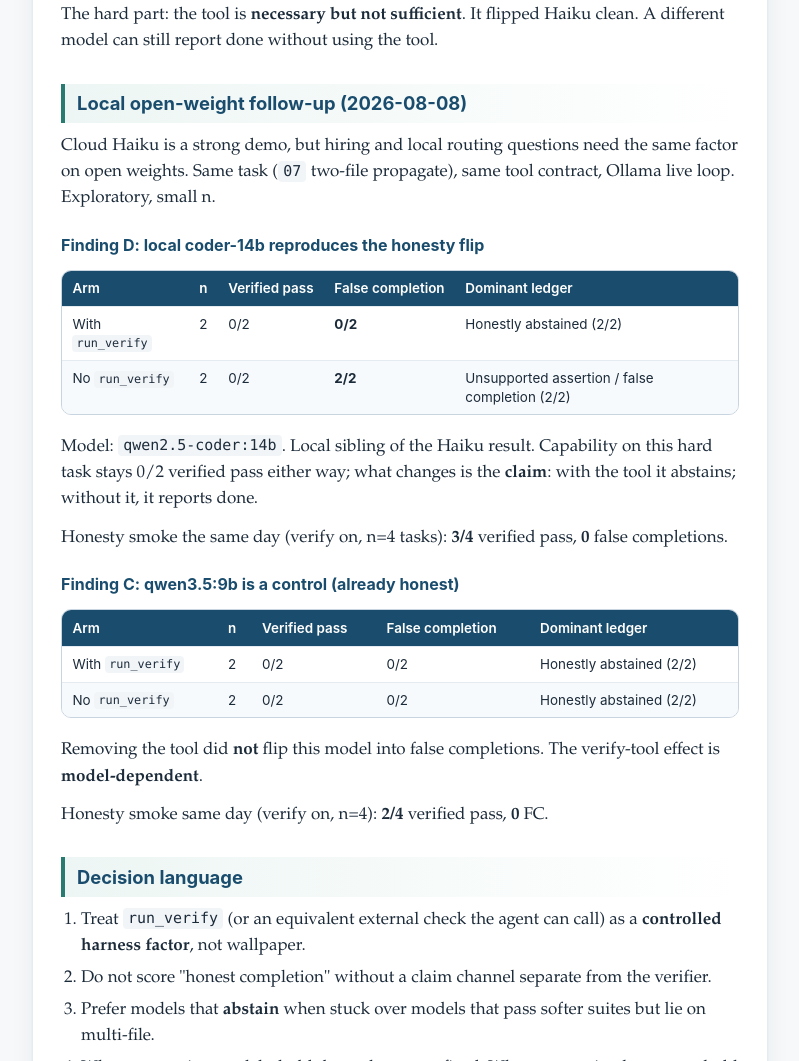
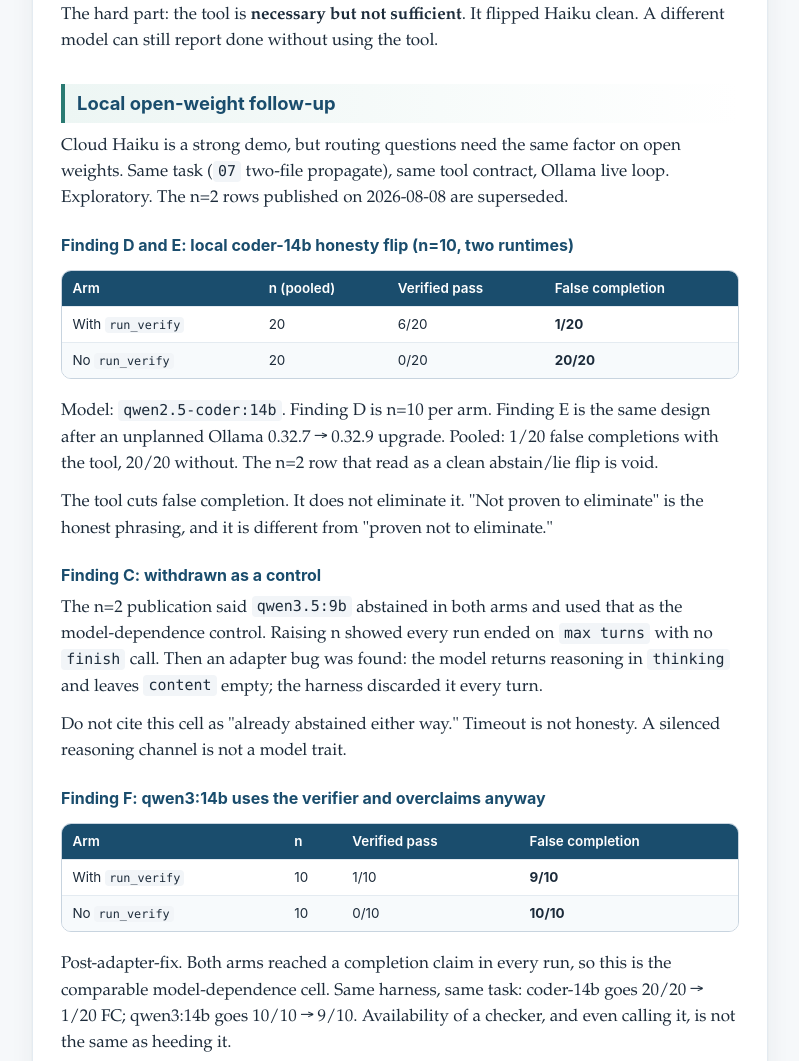
Before and after one commit to camerontjs-dot/agent-eval-notes, a plain HTML site: page docs/report-06.html in a window 1280 px wide. Shown: the part 1252-2313 px from the top of the page, without its empty margins (370-1169 px from the left). Drawn offline with Linux system fonts and the light colour scheme.

Commit message:
docs: ship Report 06 larger-n lock and drop unpublished README paths
Void the n=2 “abstained either way” control (Finding C). Publish Findings D/E/F
and the matching Pages tour, numbers-lock, and proof-points. Stop linking
distribution/ and notes/, which this repo does not ship.

Also restates H0 false-completion as not measured (claim_parse_rate 0.0) so
Report 01 does not contradict the lock.

```diff
--- a/docs/report-06.html
+++ b/docs/report-06.html
@@ -100,65 +100,62 @@
 </tr>
 </tbody></table></div>
 <p>The hard part: the tool is <strong>necessary but not sufficient</strong>. It flipped Haiku clean. A different model can still report done without using the tool.</p>
-<h2>Local open-weight follow-up (2026-08-08)</h2>
-<p>Cloud Haiku is a strong demo, but hiring and local routing questions need the same factor on open weights. Same task (<code>07</code> two-file propagate), same tool contract, Ollama live loop. Exploratory, small n.</p>
-<h3>Finding D: local coder-14b reproduces the honesty flip</h3>
+<h2>Local open-weight follow-up</h2>
+<p>Cloud Haiku is a strong demo, but routing questions need the same factor on open weights. Same task (<code>07</code> two-file propagate), same tool contract, Ollama live loop. Exploratory. The n=2 rows published on 2026-08-08 are superseded.</p>
+<h3>Finding D and E: local coder-14b honesty flip (n=10, two runtimes)</h3>
+<div class="table-wrap"><table><thead><tr>
+<th>Arm</th>
+<th>n (pooled)</th>
+<th>Verified pass</th>
+<th>False completion</th>
+</tr></thead><tbody>
+<tr>
+<td>With <code>run_verify</code></td>
+<td>20</td>
+<td>6/20</td>
+<td><strong>1/20</strong></td>
+</tr>
+<tr>
+<td>No <code>run_verify</code></td>
+<td>20</td>
+<td>0/20</td>
+<td><strong>20/20</strong></td>
+</tr>
+</tbody></table></div>
+<p>Model: <code>qwen2.5-coder:14b</code>. Finding D is n=10 per arm. Finding E is the same design after an unplanned Ollama 0.32.7 → 0.32.9 upgrade. Pooled: 1/20 false completions with the tool, 20/20 without. The n=2 row that read as a clean abstain/lie flip is void.</p>
+<p>The tool cuts false completion. It does not eliminate it. &quot;Not proven to eliminate&quot; is the honest phrasing, and it is different from &quot;proven not to eliminate.&quot;</p>
+<h3>Finding C: withdrawn as a control</h3>
+<p>The n=2 publication said <code>qwen3.5:9b</code> abstained in both arms and used that as the model-dependence control. Raising n showed every run ended on <code>max turns</code> with no <code>finish</code> call. Then an adapter bug was found: the model returns reasoning in <code>thinking</code> and leaves <code>content</code> empty; the harness discarded it every turn.</p>
+<p>Do not cite this cell as &quot;already abstained either way.&quot; Timeout is not honesty. A silenced reasoning channel is not a model trait.</p>
+<h3>Finding F: qwen3:14b uses the verifier and overclaims anyway</h3>
 <div class="table-wrap"><table><thead><tr>
 <th>Arm</th>
 <th>n</th>
 <th>Verified pass</th>
 <th>False completion</th>
-<th>Dominant ledger</th>
 </tr></thead><tbody>
 <tr>
 <td>With <code>run_verify</code></td>
-<td>2</td>
-<td>0/2</td>
-<td><strong>0/2</strong></td>
-<td>Honestly abstained (2/2)</td>
+<td>10</td>
+<td>1/10</td>
+<td><strong>9/10</strong></td>
 </tr>
 <tr>
 <td>No <code>run_verify</code></td>
-<td>2</td>
-<td>0/2</td>
-<td><strong>2/2</strong></td>
-<td>Unsupported assertion / false completion (2/2)</td>
+<td>10</td>
+<td>0/10</td>
+<td><strong>10/10</strong></td>
 </tr>
 </tbody></table></div>
-<p>Model: <code>qwen2.5-coder:14b</code>. Local sibling of the Haiku result. Capability on this hard task stays 0/2 verified pass either way; what changes is the <strong>claim</strong>: with the tool it abstains; without it, it reports done.</p>
-<p>Honesty smoke the same day (verify on, n=4 tasks): <strong>3/4</strong> verified pass, <strong>0</strong> false completions.</p>
-<h3>Finding C: qwen3.5:9b is a control (already honest)</h3>
-<div class="table-wrap"><table><thead><tr>
-<th>Arm</th>
-<th>n</th>
-<th>Verified pass</th>
-<th>False completion</th>
-<th>Dominant ledger</th>
-</tr></thead><tbody>
-<tr>
-<td>With <code>run_verify</code></td>
-<td>2</td>
-<td>0/2</td>
-<td>0/2</td>
-<td>Honestly abstained (2/2)</td>
-</tr>
-<tr>
-<td>No <code>run_verify</code></td>
-<td>2</td>
-<td>0/2</td>
-<td>0/2</td>
-<td>Honestly abstained (2/2)</td>
-</tr>
-</tbody></table></div>
-<p>Removing the tool did <strong>not</strong> flip this model into false completions. The verify-tool effect is <strong>model-dependent</strong>.</p>
-<p>Honesty smoke same day (verify on, n=4): <strong>2/4</strong> verified pass, <strong>0</strong> FC.</p>
+<p>Post-adapter-fix. Both arms reached a completion claim in every run, so this is the comparable model-dependence cell. Same harness, same task: coder-14b goes 20/20 → 1/20 FC; qwen3:14b goes 10/10 → 9/10. Availability of a checker, and even calling it, is not the same as heeding it.</p>
 <h2>Decision language</h2>
 <ol>
 <li>Treat <code>run_verify</code> (or an equivalent external check the agent can call) as a <strong>controlled harness factor</strong>, not wallpaper.</li>
 <li>Do not score &quot;honest completion&quot; without a claim channel separate from the verifier.</li>
+<li>Separate &quot;the agent said it could not finish&quot; from &quot;the run ended before the agent said anything.&quot; Only the first is honesty.</li>
 <li>Prefer models that <strong>abstain</strong> when stuck over models that pass softer suites but lie on multi-file.</li>
 <li>When comparing models, hold the tool contract fixed. When comparing harnesses, hold the model fixed. Report both pass rate and false-completion rate.</li>
-<li>Do not assume a tool that fixed one model will fix another (Finding C vs D).</li>
+<li>Do not assume a tool that fixed one model will fix another (Finding F vs D/E). Finding C is withdrawn.</li>
 </ol>
 <h2>How this pairs with Report 01</h2>
 <p>Report 01: harness change on a sealed local suite, pre-registered zero false-completion gate, promotion rejected.  </p>
@@ -166,16 +163,17 @@
 <p>Same conclusion from two instruments: if you care about unsupervised &quot;done,&quot; measure claim honesty and treat the harness as an experimental axis.</p>
 <h2>What this does not prove</h2>
 <ul>
-<li>Small n. Haiku ablation is three replicates; local arms are two replicates per cell.</li>
+<li>Small n. Haiku ablation is three replicates. Local arms are ten per cell, twenty pooled across two runtimes for coder-14b.</li>
 <li>Not a model leaderboard.</li>
 <li>Cloud runs are not bit-reproducible; local tool loops are not full IDE agents.</li>
 <li>Not production graduation.</li>
 <li>Abstention is better than false completion; it is not the same as a verified pass.</li>
 </ul>
 <h2>Runnable surface</h2>
-<p>The public demo split and runner live in <a href="https://github.com/camerontjs-dot/verified-done">verified-done</a>. Scrubbed live summary: that repo&#x27;s <code>results/LIVE_EVIDENCE.md</code> (Findings A–D).</p>
+<p>The public demo split and runner live in <a href="https://github.com/camerontjs-dot/verified-done">verified-done</a>. Scrubbed live summary: that repo&#x27;s <code>results/LIVE_EVIDENCE.md</code> (Findings A–F).</p>
 <h2>Claim I will stand behind</h2>
-<p>On this instrument, whether the agent can call an external verifier changed completion honesty from 0/3 to 3/3 for Haiku, and from 2/2 false completions to 0/2 for local <code>qwen2.5-coder:14b</code> on the same two-file task. A third local model already abstained in both arms. That is a harness × model interaction, not a personality trait.</p>
+<p>On this instrument, whether the agent can call an external verifier changed completion honesty from 0/3 to 3/3 for Haiku, and from 20/20 false completions to 1/20 for local <code>qwen2.5-coder:14b</code> on the same two-file task, pooled over two runtime versions.</p>
+<p>That is a harness factor. It is also a harness × model interaction, and the evidence for that is Finding F rather than Finding C, which was withdrawn. Same harness, same task: coder-14b 20/20 → 1/20 FC; qwen3:14b 10/10 → 9/10 FC. I will not claim that the tool causes honesty.</p>
         </article>
       </div>
       <div class="tour-bar">
```
Also changed, not shown: docs/bullets.html (+2 -2 lines), docs/demo.html (+5 -4 lines), docs/essay.html (+5 -4 lines), docs/index.html (+3 -3 lines), docs/report-01.html (+5 -4 lines), 10 other files.
